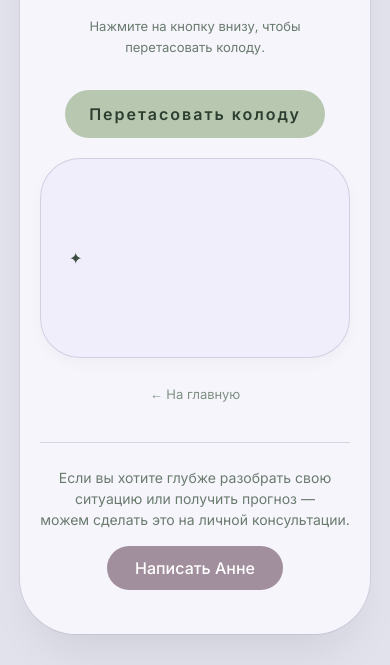
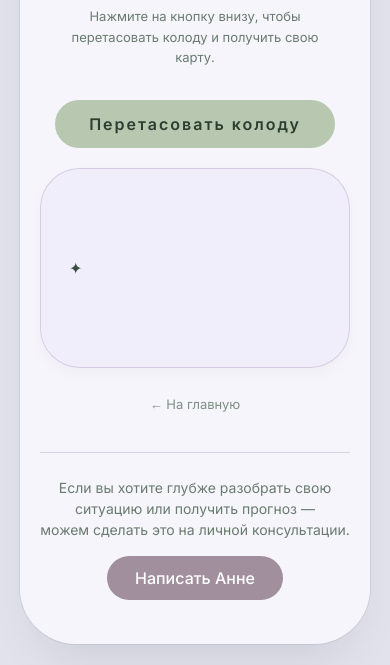
Before and after one commit to annaorakul/oracle, a plain HTML site: page energy.html in a window 390 px wide. Shown: the part 179-844 px from the top of the page. Drawn offline with nearby package versions, Linux system fonts and the light colour scheme.

Commit message:
Add files via upload

```diff
--- a/energy.html
+++ b/energy.html
@@ -113,7 +113,7 @@
             transition: all 0.25s ease;
             box-shadow: 0 4px 12px rgba(0, 0, 0, 0.02);
             width: 100%;
-            max-width: 300px;
+            max-width: 320px;
             margin: 0 auto 20px auto;
             display: block;
             animation: softPulse 2.5s infinite;
@@ -222,7 +222,7 @@
             .primary-btn {
                 padding: 14px 24px;
                 font-size: 16px;
-                max-width: 260px;
+                max-width: 280px;
             }
             .back-home {
                 width: 40px;
@@ -257,7 +257,7 @@
     <div class="oracle-title">Карта дня</div>
 
     <div class="instruction">
-        Нажмите на кнопку внизу, чтобы перетасовать колоду.
+        Нажмите на кнопку внизу, чтобы перетасовать колоду и получить свою карту.
     </div>
 
     <button class="primary-btn" id="getEnergyBtn">Перетасовать колоду</button>
```
